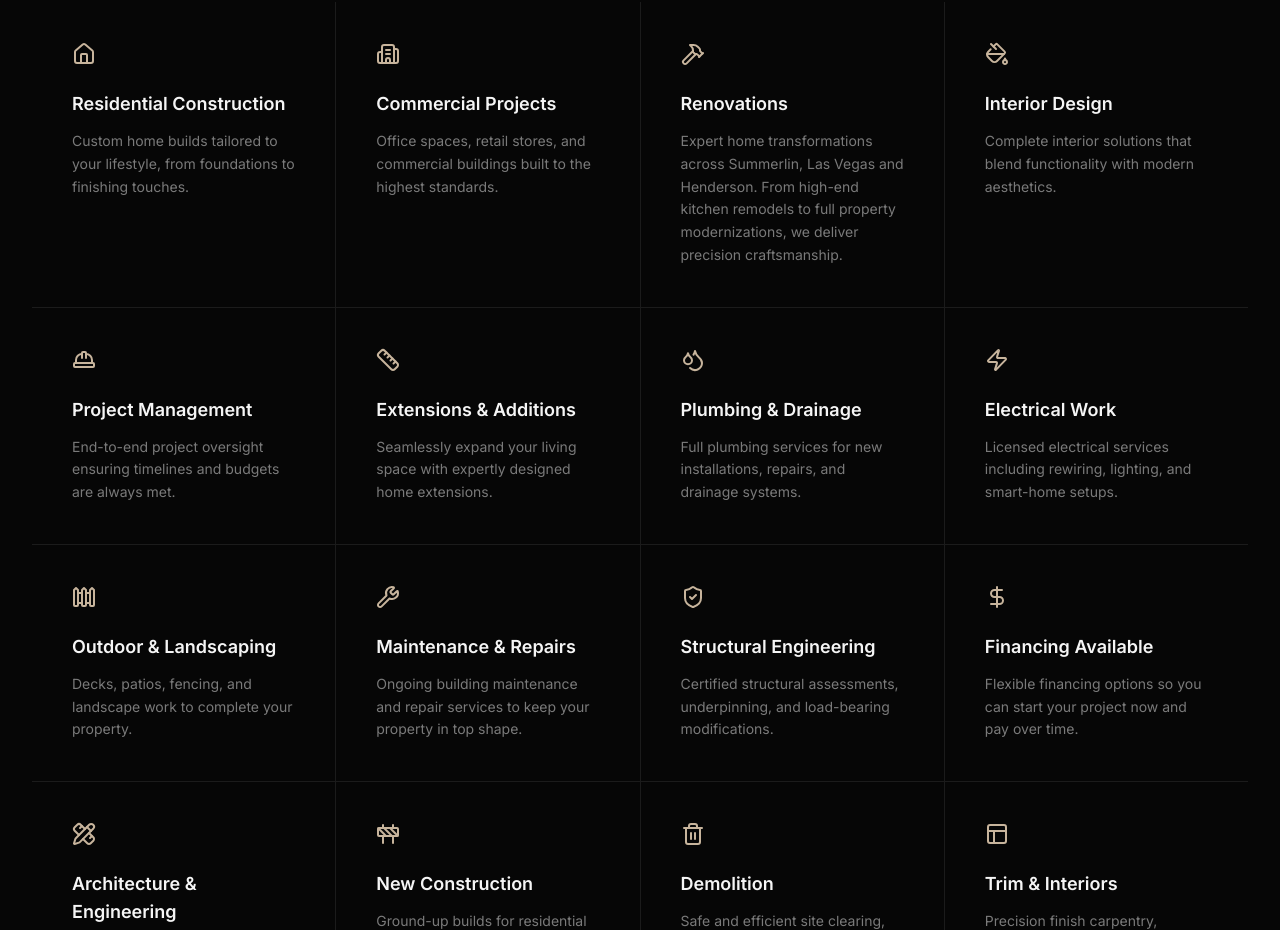
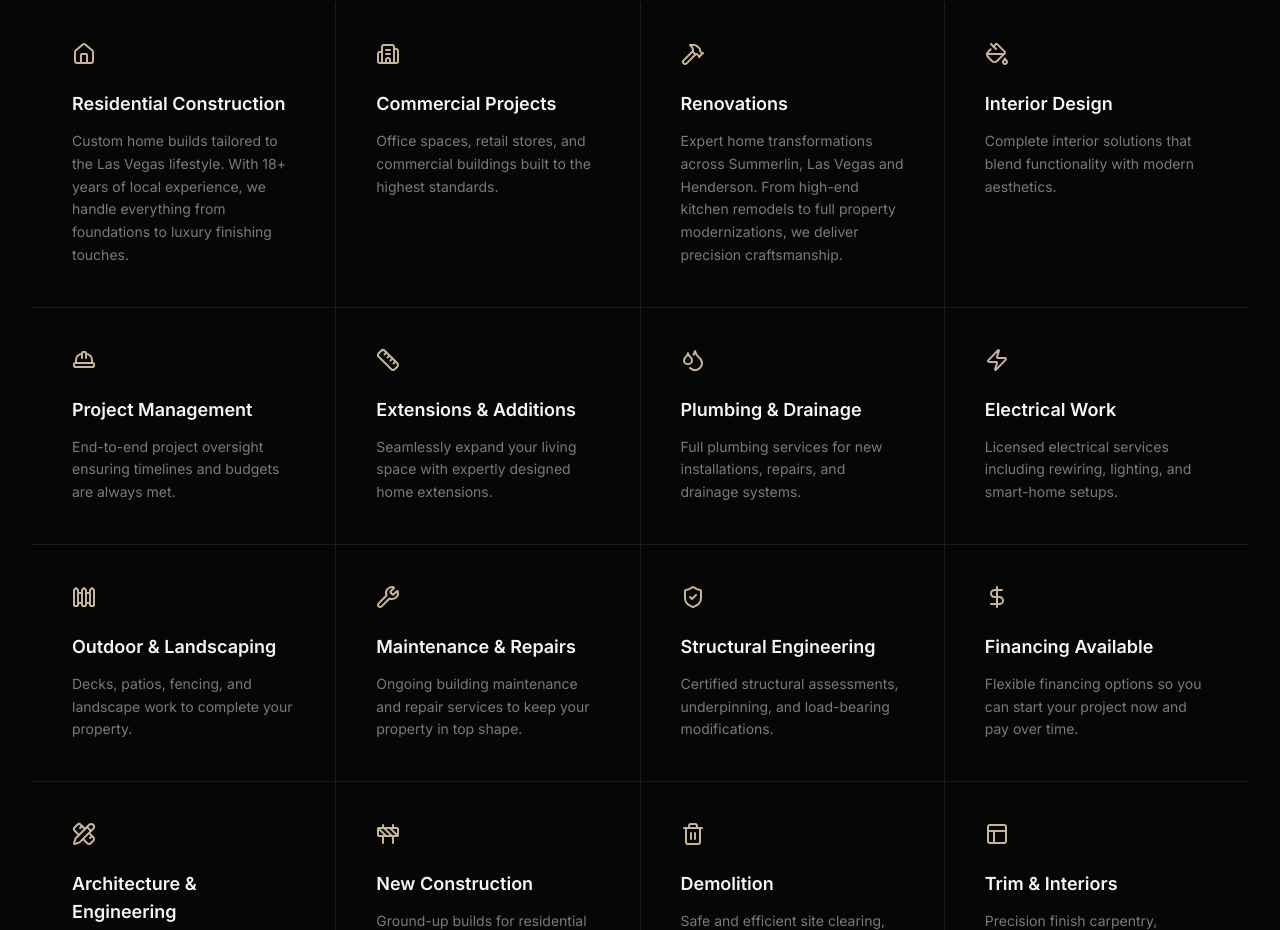
Before and after one commit to evotechlv/HCD-Construction, a Next.js app: page / in a window 1280 px wide. Shown: the part 1332-2262 px from the top of the page. Built offline with nearby package versions, Linux system fonts and the light colour scheme.

Commit message:
Powerups for services

```diff
--- a/components/services.tsx
+++ b/components/services.tsx
@@ -21,7 +21,8 @@ const services = [
   {
     icon: Home,
     title: "Residential Construction",
-    description: "Custom home builds tailored to your lifestyle, from foundations to finishing touches.",
+    description: "Custom home builds tailored to the Las Vegas lifestyle. With 18+ years of local experience, we handle everything from foundations to luxury finishing touches.",
+    //description: "Custom home builds tailored to your lifestyle, from foundations to finishing touches.",
   },
   {
     icon: Building2,
```
